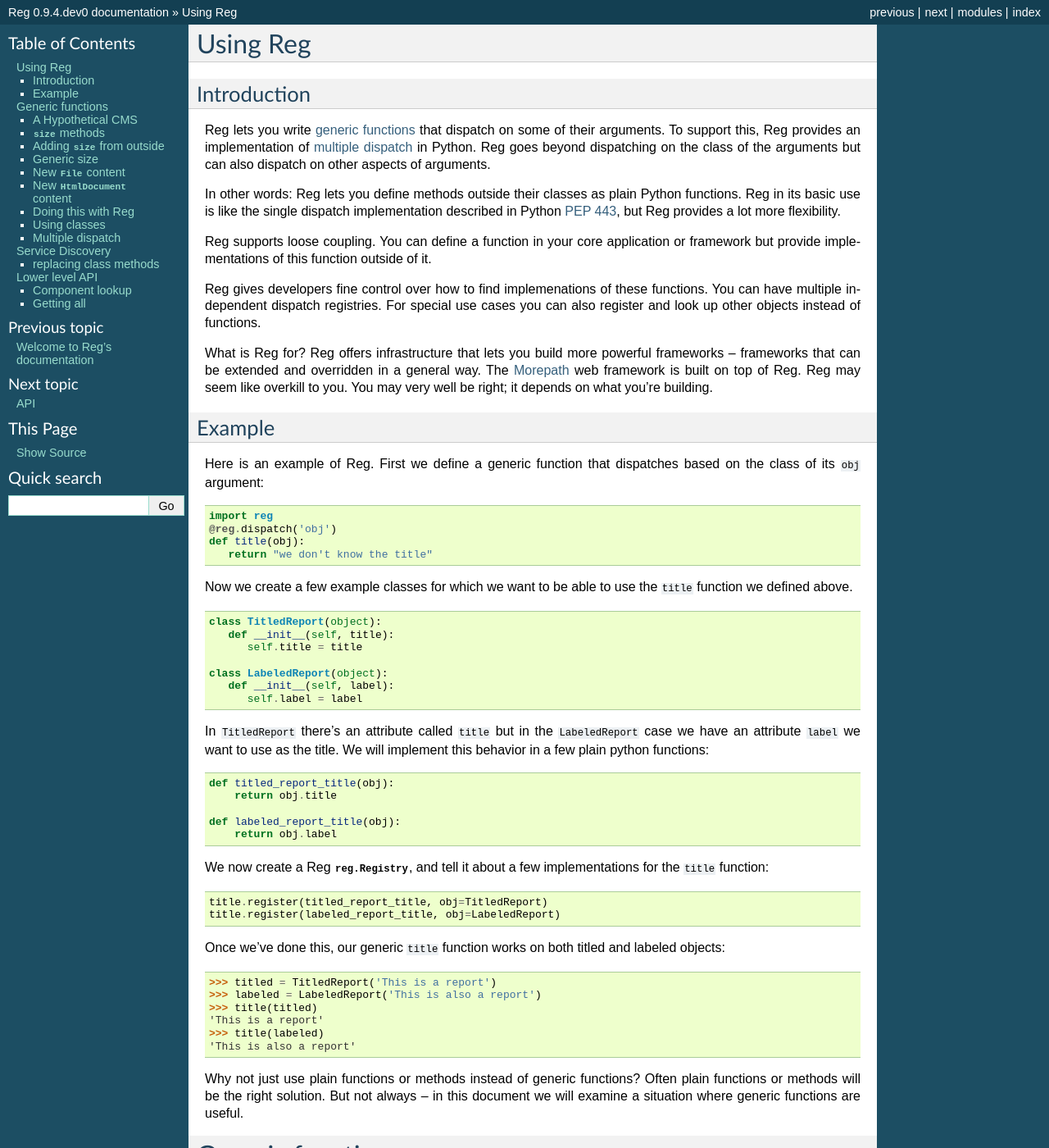
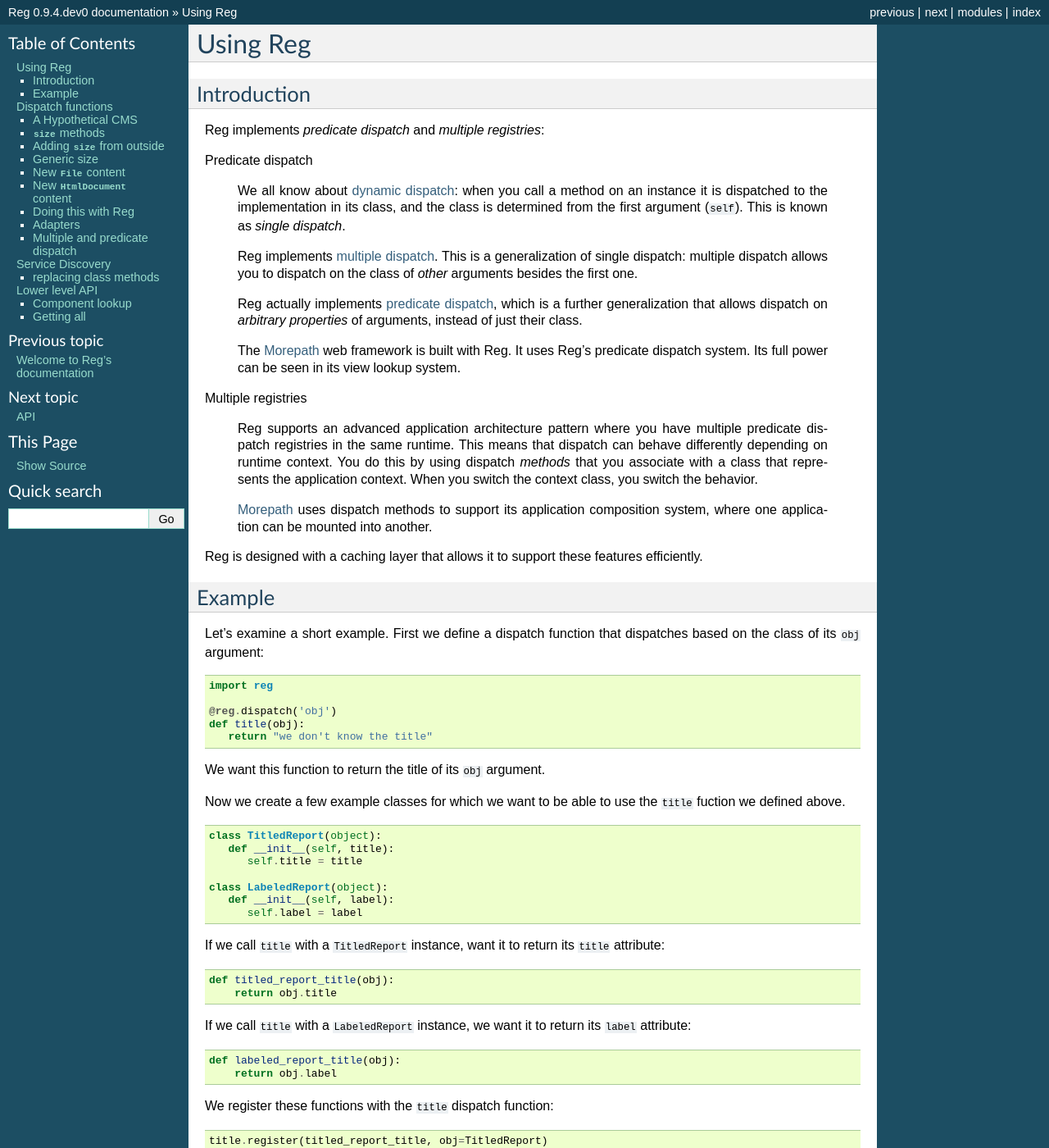
Before and after one commit to morepath/reg, a Sphinx documentation site: the page built from doc/usage.rst, in a window 1280 px wide and 1400 px high. Shown: the whole window at 82% size. Built offline with Sphinx 7.4.7, drawn with Linux system fonts in a browser that asks for light colours; some of the changed text lies outside the part shown.

Commit message:
Documentation update.
* text clarifications and language cleanups taken from dispatchmethods
  branch.

* a few expanded examples.

```diff
--- a/doc/usage.rst
+++ b/doc/usage.rst
@@ -8,55 +8,69 @@
 Introduction
 ------------
 
-Reg lets you write `generic functions`_ that dispatch on some of their
-arguments. To support this, Reg provides an implementation of
-`multiple dispatch`_ in Python. Reg goes beyond dispatching on the
-class of the arguments but can also dispatch on other aspects of
-arguments.
+Reg implements *predicate dispatch* and *multiple registries*:
 
-In other words: Reg lets you define methods outside their classes as
-plain Python functions. Reg in its basic use is like the single
-dispatch implementation described in Python `PEP 443`_, but Reg
-provides a lot more flexibility.
+Predicate dispatch
 
-Reg supports loose coupling. You can define a function in your core
-application or framework but provide implementations of this function
-outside of it.
+  We all know about `dynamic dispatch`_: when you call a method on an
+  instance it is dispatched to the implementation in its class, and
+  the class is determined from the first argument (``self``).  This is
+  known as *single dispatch*.
 
-Reg gives developers fine control over how to find implemenations of
-these functions. You can have multiple independent dispatch
-registries. For special use cases you can also register and look up
-other objects instead of functions.
+  Reg implements `multiple dispatch`_. This is a generalization of single
+  dispatch: multiple dispatch allows you to dispatch on the class of
+  *other* arguments besides the first one.
 
-What is Reg for? Reg offers infrastructure that lets you build more
-powerful frameworks -- frameworks that can be extended and overridden
-in a general way. The Morepath_ web framework is built on top of
-Reg. Reg may seem like overkill to you. You may very well be right; it
-depends on what you're building.
+  Reg actually implements `predicate dispatch`_, which is a further
+  generalization that allows dispatch on *arbitrary properties* of
+  arguments, instead of just their class.
 
-.. _`multiple dispatch`: http://en.wikipedia.org/wiki/Multiple_dispatch
+  The Morepath_ web framework is built with Reg. It uses Reg's
+  predicate dispatch system. Its full power can be seen in its view
+  lookup system.
 
-.. _`generic functions`: https://en.wikipedia.org/wiki/Generic_function
+  .. _`dynamic dispatch`: https://en.wikipedia.org/wiki/Dynamic_dispatch
 
-.. _`PEP 443`: http://www.python.org/dev/peps/pep-0443/
+  .. _`multiple dispatch`: http://en.wikipedia.org/wiki/Multiple_dispatch
+
+  .. _`predicate dispatch`: https://en.wikipedia.org/wiki/Predicate_dispatch
+
+Multiple registries
+
+  Reg supports an advanced application architecture pattern where you
+  have multiple predicate dispatch registries in the same
+  runtime. This means that dispatch can behave differently depending
+  on runtime context. You do this by using dispatch *methods* that you
+  associate with a class that represents the application context. When
+  you switch the context class, you switch the behavior.
+
+  Morepath_ uses dispatch methods to support its application
+  composition system, where one application can be mounted into
+  another.
+
+Reg is designed with a caching layer that allows it to support these
+features efficiently.
 
 .. _`Morepath`: http://morepath.readthedocs.io
 
 Example
 -------
 
-Here is an example of Reg. First we define a generic function that
-dispatches based on the class of its ``obj`` argument:
+Let's examine a short example. First we define a dispatch function
+that dispatches based on the class of its ``obj`` argument:
 
 .. testcode::
 
   import reg
+
   @reg.dispatch('obj')
   def title(obj):
      return "we don't know the title"
 
+We want this function to return the title of its ``obj`` argument.
+
 Now we create a few example classes for which we want to be able to use
-the ``title`` function we defined above.
+the ``title`` fuction we defined above.
 
 .. testcode::
 
@@ -68,29 +82,35 @@
      def __init__(self, label):
         self.label = label
 
-In ``TitledReport`` there's an attribute called ``title`` but in the
-``LabeledReport`` case we have an attribute ``label`` we want to use
-as the title. We will implement this behavior in a few plain python
-functions:
+If we call ``title`` with a ``TitledReport`` instance, want it to return
+its ``title`` attribute:
 
 .. testcode::
 
   def titled_report_title(obj):
       return obj.title
 
+If we call ``title`` with a ``LabeledReport`` instance, we want it to return
+its ``label`` attribute:
+
+.. testcode::
+
   def labeled_report_title(obj):
       return obj.label
 
-We now create a Reg :class:`reg.Registry`, and tell it about a few
-implementations for the ``title`` function:
+We register these functions with the ``title`` dispatch function:
 
 .. testcode::
 
   title.register(titled_report_title, obj=TitledReport)
   title.register(labeled_report_title, obj=LabeledReport)
 
-Once we've done this, our generic ``title`` function works on both
-titled and labeled objects:
+Here we see that when ``obj`` is a ``TitledReport`` instance, we want
+to use ``titled_report_title``, and when it's a ``LabeledReport``
+instance, we want to use the ``labeled_report_title`` function.
+
+Now generic ``title`` function works on both titled and labeled
+objects:
 
 .. doctest::
 
@@ -101,13 +121,11 @@
   >>> title(labeled)
   'This is also a report'
 
-Why not just use plain functions or methods instead of generic
-functions? Often plain functions or methods will be the right
-solution. But not always -- in this document we will examine a
-situation where generic functions are useful.
+What is going on and why is this useful at all? We present a worked
+out example next.
 
-Generic functions
-=================
+Dispatch functions
+==================
 
 A Hypothetical CMS
 ------------------
@@ -183,12 +201,12 @@
   >>> folder.size()
   22
 
-Note that the ``Folder`` size code is generic; it doesn't care what
-the entries inside it are; if they have a ``size`` method that gives
-the right result, it will work. If a new content item ``Image`` is
-defined and we provide a ``size`` method for this, a ``Folder``
-instance that contains ``Image`` instances will still be able to
-calculate its size. Let's try this:
+The ``Folder`` size code is generic; it doesn't care what the entries
+inside it are; if they have a ``size`` method that gives the right
+result, it will work. If a new content item ``Image`` is defined and
+we provide a ``size`` method for this, a ``Folder`` instance that
+contains ``Image`` instances will still be able to calculate its
+size. Let's try this:
 
 .. testcode::
 
@@ -209,27 +227,31 @@
   >>> folder.size()
   25
 
+Cool! So we're done, right?
+
 Adding ``size`` from outside
 ----------------------------
 
 .. sidebar:: Open/Closed Principle
 
   The `Open/Closed principle`_ states software entities should be open
-  for extension, but closed for modification. The idea is you may have
-  a piece of software that you cannot or do not want to change, for
-  instance because it's being developed by a third party, or because
-  the feature you want to add is outside of the scope of that software
-  (separation of concerns). By extending the software without
+  for extension, but closed for modification. The idea is that you may
+  have a piece of software that you cannot or do not want to change,
+  for instance because it's being developed by a third party, or
+  because the feature you want to add is outside of the scope of that
+  software (separation of concerns). By extending the software without
   modifying its source code, you can benefit from the stability of the
   core software and still add new functionality.
 
   .. _`Open/Closed principle`: https://en.wikipedia.org/wiki/Open/closed_principle
 
-So far we didn't need Reg at all. But in the real world things may be
-a lot more complicated. We may be dealing with a content management
-system core where we *cannot* control the implementation of
-``Document`` and ``Folder``. What if we want to add a size calculation
-feature in an extension package?
+So far we didn't need Reg at all. But in a real world CMS we aren't
+always in the position to change the content classes themselves. We
+may be dealing with a content management system core where we *cannot*
+control the implementation of ``Document`` and ``Folder``. Or perhaps
+we can, but we want to keep our code modular, in independent
+packages. So how would we add a size calculation feature in an
+extension package?
 
 We can fall back on good-old Python functions instead. We separate out
 the size logic from our classes:
@@ -300,7 +322,7 @@
   def folder_size(item):
       return sum([size(entry) for entry in item.entries])
 
-Now our generic ``size`` function will work:
+Now our generic ``size`` function works:
 
 .. doctest::
 
@@ -316,8 +338,8 @@
 New ``File`` content
 --------------------
 
-What if we now want to write a new extension to our CMS that adds a
-new kind of folder item, the ``File``, with a ``file_size`` function?
+What if we want to write a new extension to our CMS that adds a new
+kind of folder item, the ``File``, with a ``file_size`` function?
 
 .. testcode::
 
@@ -328,17 +350,16 @@
   def file_size(item):
       return len(item.bytes)
 
-We would need to remember to adjust the generic ``size`` function so
-we can teach it about ``file_size`` as well. Annoying, tightly
-coupled, but sometimes doable.
+We need to remember to adjust the generic ``size`` function so we can
+teach it about ``file_size`` as well. Annoying, tightly coupled, but
+sometimes doable.
 
-But what if we are actually yet another party, and we have control of
+But what if we are actually another party, and we have control of
 neither the basic CMS *nor* its size extension? We cannot adjust
 ``generic_size`` to teach it about ``File`` now! Uh oh!
 
-Perhaps the implementers of the size extension were wise and
-anticipated this use case. They could have implemented
-``size`` like this:
+Perhaps the implementers of the size extension anticipated this use
+case. They could have implemented ``size`` like this:
 
 .. testcode::
 
@@ -361,16 +382,16 @@
 
   register_size(File, file_size)
 
-And it would work:
+And it works:
 
 .. doctest::
 
   >>> size(File('xyz'))
   3
 
-This is quite a bit of custom work on the parts of the implementers,
-though. The API to manipulate the size registry is also completely
-custom. But you can do it.
+But this is quite a bit of custom work that the implementers need to
+do, and it involves a new API (``register_size``) to manipulate the
+``size_function_registry``.  But it can be done.
 
 New ``HtmlDocument`` content
 ----------------------------
@@ -414,14 +435,16 @@
 extra implementation work for the developers of ``size`` but also
 extra work for the person who wants to subclass a content item.
 
-Hey, we should write a system that generalizes this and automates a
-lot of this, and gives us a more universal registry API, making our
-life easier! And that's Reg.
+Hey, we should write a system that automates a lot of this, and gives
+us a universal registration API, making our life easier! And what if
+we want to switch behavior based on more than just one argument? Maybe
+you even want different dispatch behavior depending on application
+context? This is what Reg is for.
 
 Doing this with Reg
 -------------------
 
-Let's see how we could implement ``size`` using Reg.
+Let's see how we can implement ``size`` using Reg:
 
 First we need our generic ``size`` function:
 
@@ -438,6 +461,7 @@
 .. testcode::
 
   import reg
+
   size = reg.dispatch('item')(size)
 
 We can actually spell these two steps in a single step, as
@@ -449,6 +473,9 @@
   def size(item):
       raise NotImplementedError
 
+What this says that when we call ``size``, we want to dispatch based
+on the class of its ``item`` argument.
+
 We can now register the various size functions for the various content
 items in a registry:
 
@@ -459,22 +486,21 @@
   size.register(image_size, item=Image)
   size.register(file_size, item=File)
 
-We can now use our ``size`` function:
+``size`` now works:
 
 .. doctest::
 
   >>> size(doc)
   12
 
-
-And it will work for folder too:
+It works for folder too:
 
 .. doctest::
 
   >>> size(folder)
   25
 
-It will work for subclasses too:
+It works for subclasses too:
 
 .. doctest::
 
@@ -483,11 +509,11 @@
 
 Reg knows that ``HtmlDocument`` is a subclass of ``Document`` and will
 find ``document_size`` automatically for you. We only have to register
-something for ``HtmlDocument`` if we would want to use a special,
-different size function for ``HtmlDocument``.
+something for ``HtmlDocument`` if we want to use a special, different
+size function for ``HtmlDocument``.
 
-Using classes
--------------
+Adapters
+--------
 
 The previous example worked well for a single function to get the
 size, but what if we wanted to add a feature that required multiple
@@ -526,7 +552,7 @@
 .. testcode::
 
   def load_icon(path):
-      return path # pretend we load the path here and return an image obj
+      return path  # pretend we load the path here and return an image obj
 
   class DocumentIcon(Icon):
      def __init__(self, document):
@@ -559,9 +585,9 @@
   >>> icon_api.large()
   'document_large.png'
 
-But we want to be able to use the ``Icon`` API in a generic way, so let's
-create a generic function that gives us an implementation of ``Icon`` back for
-any object:
+But we want to be able to use the ``Icon`` API generically, so let's
+create a generic function that gives us an implementation of ``Icon``
+back for any object:
 
 .. testcode::
 
@@ -619,70 +645,123 @@
   >>> icon(image).large()
   'image_large.png'
 
-Multiple dispatch
-------------------
+Multiple and predicate dispatch
+-------------------------------
 
-Sometimes we want to adapt more than one thing at the time. The
-canonical example for this is a web view lookup system. Given a
-request and a model, we want to find a view that represents these. The
-view needs to get the request, for parameter information, POST body,
-URL information, and so on. The view also needs to get the model, as
-that is what will be represented in the view.
+Let's look at an example where dispatching on multiple arguments is
+useful: a web view lookup system. Given a request object that
+represents a HTTP request, and a model instance ( document, icon,
+etc), we want to find a view function that knows how to make a
+representation of the model given the request. Information in the
+request can influence the representation. In this example we use a
+``request_method`` attribute, which can be ``GET``, ``POST``, ``PUT``,
+etc.
 
-You want to be able to vary the view depending on the type of the request
-as well as the type of the model.
-
-Let's imagine we have a ``Request`` class:
+Let's first define a ``Request`` class with a ``request_method``
+attribute:
 
 .. testcode::
 
   class Request(object):
-      pass
+      def __init__(self, request_method, body=''):
+          self.request_method = request_method
+          self.body = body
 
-We'll use ``Document`` as the model class.
+We've also defined a ``body`` attribute which contains text in case
+the request is a ``POST`` request.
 
-We want a generic ``view`` function that given a request and a model
-generates content for it:
+We use the previously defined ``Document`` as the model class.
+
+Now we define a view function that dispatches on the class of the
+model instance, and the ``request_method`` attribute of the request:
 
 .. testcode::
 
-  @reg.dispatch('request', 'model')
-  def view(request, model):
+  @reg.dispatch(
+    reg.match_instance('obj',
+                       lambda obj: obj),
+    reg.match_key('request_method',
+                  lambda request: request.request_method))
+  def view(obj, request):
       raise NotImplementedError
 
-We now define a concrete view for ``Document``:
+As you can see here we use ``match_instance`` and ``match_key``
+instead of strings to specify how to dispatch.
+
+If you use a string argument, this string names an argument and
+dispatch is based on the class of the instance you pass in. Here we
+use ``match_instance``, which is equivalent to this: we have a ``obj``
+predicate which uses the class of the ``obj`` argument for dispatch.
+
+We also use ``match_key``, which dispatches on the ``request_method``
+attribute of the request; this attribute is a string, so dispatch is
+on string matching, not ``isinstance`` as with ``match_instance``. You
+can use any Python immutable with ``match_key``, not just strings.
+
+We now define concrete views for ``Document`` and ``Image``:
 
 .. testcode::
 
-  def document_view(request, document):
-      return "The document content is: " + document.text
+  def document_get(obj, request):
+      return "Document text is: " + obj.text
 
-Let's register the view in the registry:
+  def document_post(obj, request):
+      obj.text = request.body
+      return "We changed the document"
+
+Let's also define them for ``Image``:
 
 .. testcode::
 
-  view.register(document_view, request=Request, model=Document)
+   def image_get(obj, request):
+       return obj.bytes
 
-We now see why the second argument to ``register()`` is a list; so far
-we only supplied a single entry in it, but here we supply two, as we
-have two parameters on which to do dynamic dispatch.
+   def image_post(obj, request):
+       obj.bytes = request.body
+       return "We changed the image"
 
-Given a request and a document, we can now call ``view``:
+We register the views:
+
+.. testcode::
+
+  view.register(document_get,
+                request_method='GET',
+                obj=Document)
+  view.register(document_post,
+                request_method='POST',
+                obj=Document)
+  view.register(image_get,
+                request_method='GET',
+                obj=Image)
+  view.register(image_post,
+                request_method='POST',
+                obj=Image)
+
+Let's try it out:
 
 .. doctest::
 
-  >>> request = Request()
-  >>> view(request, doc)
-  'The document content is: Hello world!'
+  >>> view(doc, Request('GET'))
+  'Document text is: Hello world!'
+  >>> view(doc, Request('POST', 'New content'))
+  'We changed the document'
+  >>> doc.text
+  'New content'
+  >>> view(image, Request('GET'))
+  'abc'
+  >>> view(image, Request('POST', "new data"))
+  'We changed the image'
+  >>> image.bytes
+  'new data'
 
 Service Discovery
 =================
 
-Sometimes you want your application to have configurable services. The
-application may for instance need a way to send email, but you don't
-want to hardcode any particular way into your app, but instead leave
-this to a particular deployment-specific configuration. You can use the Reg
-infrastructure for this as well.
+Some applications need configurable services. The application may for
+instance need a way to send email, but you don't want to hardcode any
+particular way into your app, but instead leave this to a particular
+deployment-specific configuration. You can use the Reg infrastructure
+for this as well.
 
 The simplest way to do this with Reg is by using a generic service lookup
 function:
@@ -694,8 +773,8 @@
       raise NotImplementedError
 
 Here we've created a generic function that takes no arguments (and
-thus does no dynamic dispatch). But it's still generic, so we can plug
-in its actual implementation elsewhere, into the registry:
+thus does no dynamic dispatch). But you can still plug its actual
+implementation into the registry from elsewhere:
 
 .. testcode::
 
```
Also changed, not shown: other parts of doc/usage.rst (+7 -11 lines).
